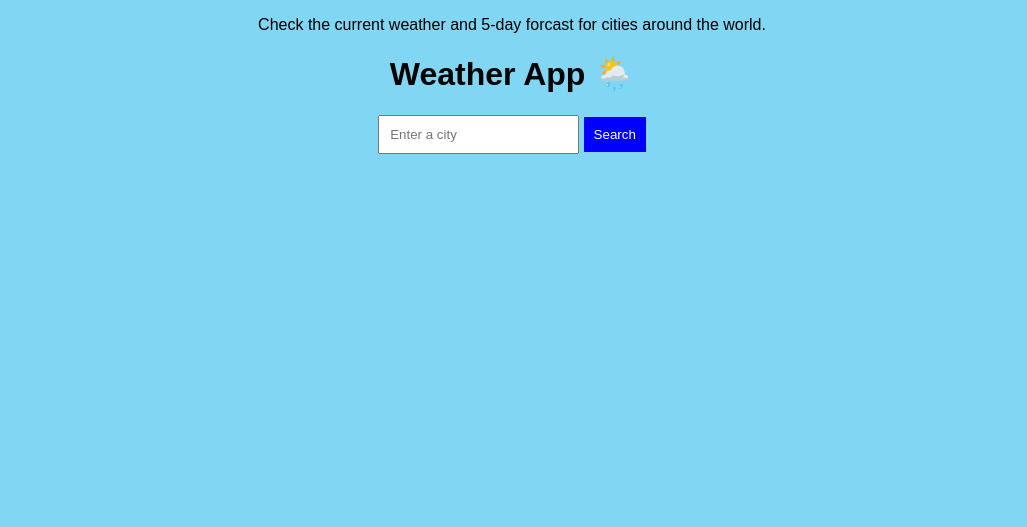
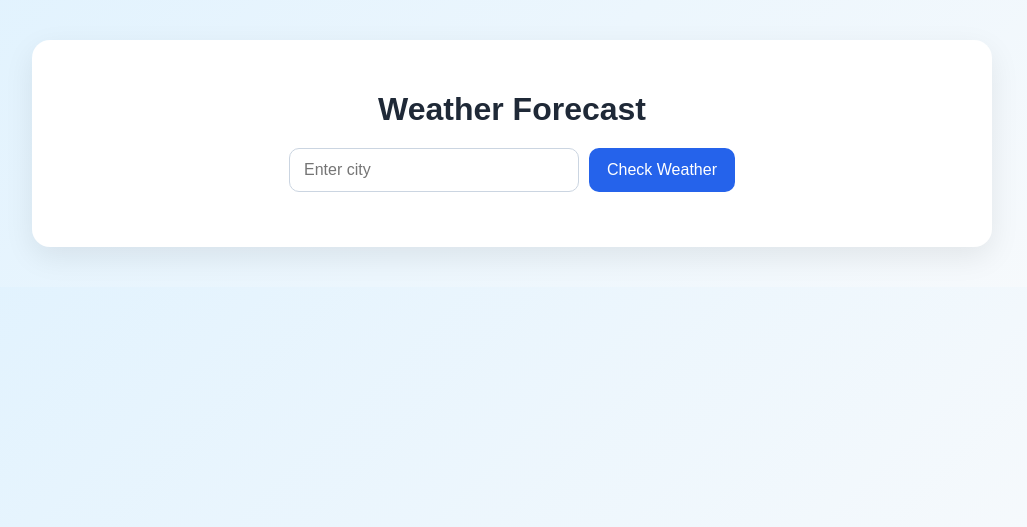
Before and after one commit to semiloreolatunji125-byte/tireni-weather-app, a Flask app: page / in a window 1280 px wide. Shown: the top 527 px of the page, without its empty margins (128-1155 px from the left). Run offline with Flask 3, Linux system fonts and the light colour scheme.

Commit message:
Update weather page

```diff
--- a/templates/index.html
+++ b/templates/index.html
@@ -1,87 +1,165 @@
 <!DOCTYPE html>
-<html>
+<html lang="en">
 
 <head>
-    <title>Tireni Weather App 🌦️|
-        Weather Forcast</title>
-    <meta name="description" content="Check current Weather and 5-days forcasts fron cities around the world.">
-    <p>
-        Check the current weather and 5-day forcast for cities around the world.
-    </p>
-    <!-- Google Analytics-->
-    <script async src="https://www.googletagmanager.com/gtag/js?id=G-XMCNJJP7Y9"></script>
-    <script>
-        window.dataLayer = window.dataLayer || [];
-        function gtag() {
-
-            dataLayer.push(arguments);
-        }
-        gtag('js', new Date());
-        gtag('config', 'G-XMCNJJP7Y9');
-    </script>
-
-<body>
-
-    <h1>Weather App 🌦️</h1>
-    {%if error %}
-    <p style="color:red;">{{ error}}</p>
-    {%endif%}
+    <meta charset="UTF-8">
+    <title>Weather App</title>
     <style>
         body {
-            font-family: Arial;
+            font-family: Arial, sans-serif;
+            background: linear-gradient(135deg, #e0f2fe, #f8fafc);
+            margin: 0;
+            padding: 40px;
+            color: #1f2937;
+        }
+
+        .container {
+            max-width: 900px;
+            margin: 0 auto;
+            background: white;
+            border-radius: 18px;
+            box-shadow: 0 10px 30px rgba(0, 0, 0, 0.08);
+            padding: 30px;
+        }
+
+        h1 {
             text-align: center;
-            background-color: rgb(129, 214, 243);
+            margin-bottom: 20px;
+        }
+
+        form {
+            display: flex;
+            justify-content: center;
+            gap: 10px;
+            flex-wrap: wrap;
+            margin-bottom: 25px;
         }
 
         input {
-            padding: 10px;
+            padding: 12px 14px;
+            border: 1px solid #cbd5e1;
+            border-radius: 10px;
+            width: 260px;
+            font-size: 16px;
         }
 
         button {
-            padding: 10px;
-            background-color: blue;
-            color: white;
+            padding: 12px 18px;
             border: none;
+            border-radius: 10px;
+            background: #2563eb;
+            color: #fff;
+            font-size: 16px;
+            cursor: pointer;
         }
 
-        h2 {
-            color: darkblue;
+        .error {
+            color: #b91c1c;
+            background: #fee2e2;
+            padding: 10px 15px;
+            border-radius: 10px;
+            margin-bottom: 20px;
+            text-align: center;
+        }
+
+        .weather-card {
+            background: #f8fafc;
+            border: 1px solid #e2e8f0;
+            border-radius: 14px;
+            padding: 20px;
+            margin-top: 20px;
+        }
+
+        .top {
+            display: flex;
+            justify-content: space-between;
+            align-items: center;
+            flex-wrap: wrap;
+        }
+
+        .temp {
+            font-size: 42px;
+            font-weight: bold;
+        }
+
+        .grid {
+            display: grid;
+            grid-template-columns: repeat(auto-fit, minmax(160px, 1fr));
+            gap: 15px;
+            margin-top: 20px;
+        }
+
+        .stat {
+            background: white;
+            border-radius: 10px;
+            padding: 14px;
+            border: 1px solid #e2e8f0;
+        }
+
+        .forecast {
+            display: flex;
+            gap: 10px;
+            flex-wrap: wrap;
+            margin-top: 20px;
+        }
+
+        .day {
+            background: #eff6ff;
+            border-radius: 10px;
+            padding: 12px;
+            min-width: 120px;
+            text-align: center;
         }
     </style>
 </head>
 
+<body>
+    <div class="container">
+        <h1>Weather Forecast</h1>
 
         <form method="POST">
-        <input type="text" name="city" placeholder="Enter a city" required>
-        <button type="submit">Search</button>
+            <input type="text" name="city" placeholder="Enter city" value="{{ city or '' }}" required>
+            <button type="submit">Check Weather</button>
         </form>
 
-    {% if city %}
-    <h2>5-Day Forecast 🌦️</h2>
-    {%for day in forecast%}
-    <h3>{{ day["date"] }}</h3>
-    <p>Max: {{ day["maxtempC"] }}°C</p>
-    <p>Min: {{ day["mintempC"] }}°C</p>
-    <p>{{ day["hourly"][4]["weatherDesc"][0]["value"] }}</p>
-    <p>Rain chance: {{ day["hourly"][4]["chanceofrain"] }}%</p>
-    <p>Wind: {{ day["hourly"][4]["windspeedKmph"] }} km/h</p>
-    <p>🌦️ {{ day.hourly[4].weatherDesc[0].value }}</p>
-    {% endfor %}
+        {% if error %}
+        <div class="error">{{ error }}</div>
+        {% endif %}
+
+        {% if temperature %}
+        <div class="weather-card">
+            <div class="top">
+                <div>
                     <h2>{{ city }}</h2>
                     <p>{{ day_night }}</p>
-    <p>Temperature:
-        {{ temperature }} °C</p>
-    <p>Feels Like: {{ feels_like }} °C</p>
-    <p>condition:
-        {{condition }}</p>
-    <p>{{ emoji }}</p>
-    <p>Wind Speed :{{ wind_speed }} km/h</p>
-    <p>Humidity: {{ humidity }}%</p>
-    <p>sunrise: {{ sunrise }}</p>
-    <p>Sunset:{{ sunset}}</p>
-    <p>{{ advice }}</p>
+                </div>
+                <div class="temp">{{ emoji }} {{ temperature }}°C</div>
+            </div>
 
+            <p><strong>Condition:</strong> {{ condition }}</p>
+            <p><strong>Feels like:</strong> {{ feels_like }}°C</p>
+            <p><strong>Advice:</strong> {{ advice }}</p>
+
+            <div class="grid">
+                <div class="stat"><strong>Wind</strong><br>{{ wind_speed }} km/h</div>
+                <div class="stat"><strong>Humidity</strong><br>{{ humidity }}%</div>
+                <div class="stat"><strong>Sunrise</strong><br>{{ sunrise }}</div>
+                <div class="stat"><strong>Sunset</strong><br>{{ sunset }}</div>
+            </div>
+
+            <h3>Next 5 days</h3>
+            <div class="forecast">
+                {% for day in forecast %}
+                <div class="day">
+                    <strong>{{ day['date'] }}</strong><br>
+                    {{ day['maxtempC'] }}°C / {{ day['mintempC'] }}°C<br>
+                    {{ day['hourly'][0]['weatherDesc'][0]['value'] }}
+                </div>
+                {% endfor %}
+            </div>
+        </div>
         {% endif %}
+    </div>
 </body>
 
 </html>
```
Lines whose indentation alone changed are shown as unchanged.
